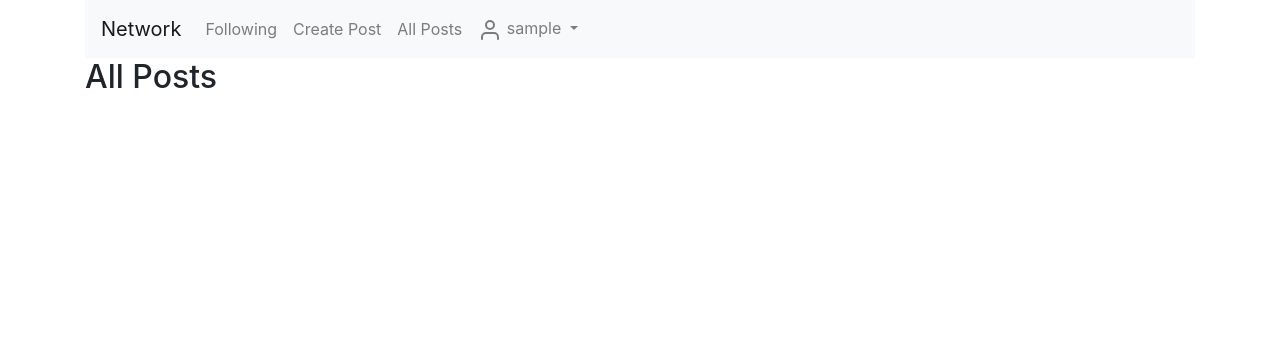
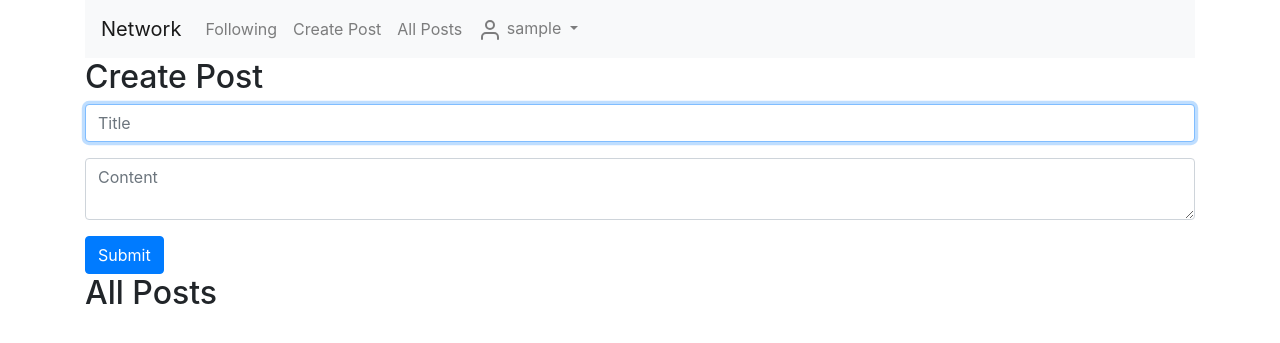
Before and after one commit to simar-s2/Network, a Django app: page / in a window 1280 px wide. Shown: the top 343 px of the page. Run offline with Django 3.2, Linux system fonts and the light colour scheme; the visitor is signed in with stand-in values (Sample User, id 1); data that the repository does not hold is empty; some libraries are stand-ins or nearby versions.

Commit message:
Remove json response view for create post and add templating language for create_post

```diff
--- a/network/templates/network/index.html
+++ b/network/templates/network/index.html
@@ -2,6 +2,20 @@
 
 {% block body %}
     {% if user.is_authenticated %}
+    <h2>Create Post</h2>
+
+    <form action="{% url 'create_post' %}" method="post">
+        {% csrf_token %}
+        <div class="form-group">
+            <input autofocus class="form-control" type="text" name="title" placeholder="Title">
+        </div>
+        <div class="form-group">
+            <textarea class="form-control" name="content" placeholder="Content"></textarea>
+        </div>
+        <input class="btn btn-primary" type="submit" value="Submit">
+    </form>
+    {% endif %}
+
     <h2>All Posts</h2>
 
     {% for post in posts %}
@@ -23,9 +37,7 @@
         </div>
     </div>
     {% endfor %}
-    {% else %}
-    <h2>Login to see posts</h2>
-    {% endif %}
+
 
 
 {% endblock %}
--- a/network/templates/network/layout.html
+++ b/network/templates/network/layout.html
@@ -86,14 +86,14 @@
                   {% if message.tags == 'success' %}
                   <!-- Success message -->
                   <div class="alert alert-primary alert-dismissible fade show" role="alert">
-                      <span><svg xmlns="http://www.w3.org/2000/svg" width="24" height="24" viewBox="0 0 24 24" fill="none" stroke="currentColor" stroke-width="2" stroke-linecap="round" stroke-linejoin="round" class="feather feather-check"><polyline points="20 6 9 17 4 12"></polyline></svg></span>
+                      <span><svg xmlns="http://www.w3.org/2000/svg" width="24" height="24" viewBox="0 0 24 24" fill="none" stroke="currentColor" stroke-width="2" stroke-linecap="round" stroke-linejoin="round" class="feather feather-list"><line x1="8" y1="6" x2="21" y2="6"></line><line x1="8" y1="12" x2="21" y2="12"></line><line x1="8" y1="18" x2="21" y2="18"></line><line x1="3" y1="6" x2="3.01" y2="6"></line><line x1="3" y1="12" x2="3.01" y2="12"></line><line x1="3" y1="18" x2="3.01" y2="18"></line></svg></span>
                       {{ message }}
                       <button type="button" class="btn-close" data-bs-dismiss="alert" aria-label="Close"></button>
                   </div>
                   {% elif message.tags == 'error' %}
                   <!-- Error message -->
                   <div class="alert alert-danger alert-dismissible fade show" role="alert">
-                      <span><svg xmlns="http://www.w3.org/2000/svg" width="24" height="24" viewBox="0 0 24 24" fill="none" stroke="currentColor" stroke-width="2" stroke-linecap="round" stroke-linejoin="round" class="feather feather-alert-triangle"><path d="M10.29 3.86L1.82 18a2 2 0 0 0 1.71 3h16.94a2 2 0 0 0 1.71-3L13.71 3.86a2 2 0 0 0-3.42 0z"></path><line x1="12" y1="9" x2="12" y2="13"></line><line x1="12" y1="17" x2="12.01" y2="17"></line></svg></span>
+                      <span><svg xmlns="http://www.w3.org/2000/svg" width="24" height="24" viewBox="0 0 24 24" fill="none" stroke="currentColor" stroke-width="2" stroke-linecap="round" stroke-linejoin="round" class="feather feather-check"><polyline points="20 6 9 17 4 12"></polyline></svg></span>
                       {{ message }}
                       <button type="button" class="btn-close" data-bs-dismiss="alert" aria-label="Close"></button>
                   </div>
--- a/network/views.py
+++ b/network/views.py
@@ -1,11 +1,11 @@
 import json
+from django.contrib import messages
 from django.contrib.auth import authenticate, login, logout
 from django.contrib.auth.decorators import login_required
 from django.db import IntegrityError
 from django.http import JsonResponse
 from django.shortcuts import HttpResponse, HttpResponseRedirect, render
 from django.urls import reverse
-from django.views.decorators.csrf import csrf_exempt
 
 
 from .models import User, Post, Comment, Like
@@ -20,36 +20,35 @@ def index(request):
     })
 
 
-@csrf_exempt
 @login_required(login_url="/login")
 def create_post(request):
     """
     Create a new post.
-    Requires a POST request with a JSON body containing 'title' and 'content' keys.
     """
-    if request.method != "POST":
-        # Return error if request method is not POST
-        return JsonResponse({"error": "POST required."}, status=400)
+    # Check if the request method is POST
+    if request.method == "POST":
+        try:
+            # Get data from the form submitted
+            title = request.POST.get("title")
+            content = request.POST.get("content")
 
-    try:
-        # Parse JSON request body
-        data = json.loads(request.body)
-        title = data.get("title")
-        content = data.get("content")
+            # Check if title and content are provided
+            if not title or not content:
+                # Display an error message and redirect to index
+                messages.error(request, "Title and content are required.")
+                return HttpResponseRedirect(reverse("index"))
 
-        if not title or not content:
-            # Return error if title or content is missing
-            return JsonResponse({"error": "Title and content required."}, status=400)
+            # Create a new post with the provided data and current user
+            post = Post(title=title, content=content, user_id=request.user)
+            post.save()
 
-        # Create new post with provided title, content, and user ID
-        post = Post(title=title, content=content, user_id=request.user)
-        post.save()
-
-        # Return success message
-        return JsonResponse({"message": "Post created."}, status=201)
-    except (ValueError, IntegrityError):
-        # Return error if JSON parsing or post creation fails
-        return JsonResponse({"error": "Error creating post."}, status=500)
+            # Display a success message and redirect to index
+            messages.success(request, "Post created successfully.")
+            return HttpResponseRedirect(reverse("index"))
+        except (ValueError, IntegrityError):
+            # Display an error message and redirect to index
+            messages.error(request, "Error creating post.")
+            return HttpResponseRedirect(reverse("index"))
 
 
 def profile(request, username):
@@ -63,7 +62,6 @@ def profile(request, username):
         return JsonResponse({"error": "User not found."}, status=404)
     except Exception:
         return JsonResponse({"error": "Internal server error."}, status=500)
-
 
 
 def login_view(request):
```
